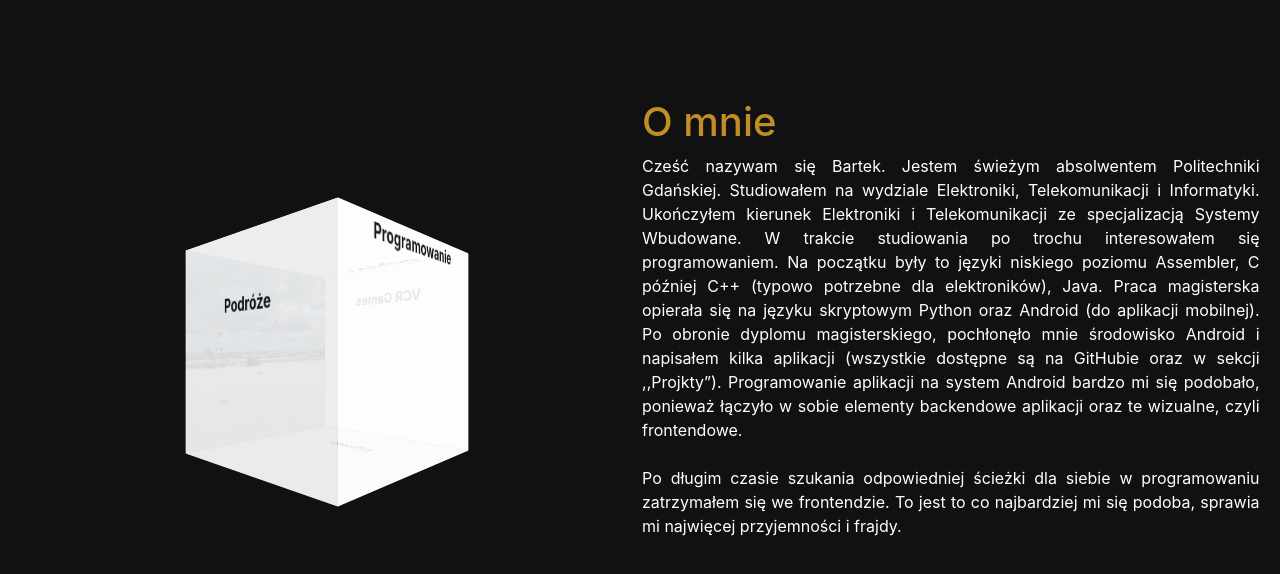
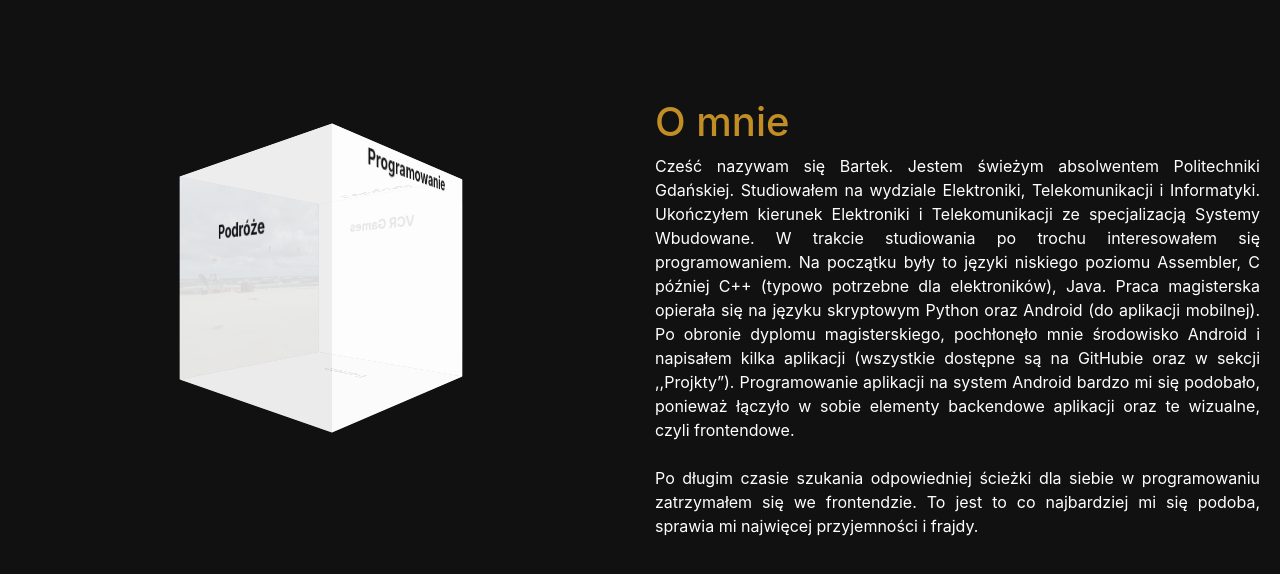
Before and after one commit to bartekhejke/bartekhejke.github.io, a plain HTML site: page index.html in a window 1280 px wide. Shown: the part 802-1376 px from the top of the page. Drawn offline with nearby package versions, Linux system fonts and the light colour scheme; a script that the page names is missing.

Commit message:
Add files via upload

```diff
--- a/index.html
+++ b/index.html
@@ -106,8 +106,9 @@
     </header>
 
     <main>
-        <article id="about">
-            <section class="section-about">
+        <article class="container-fluid" id="about">
+            <div class="row">
+                <section class="section-about col-md-6">
                     <div class="about-image">
                         <div id="boxDiv">
                             <div id="front"><br>VCR Games</div>
@@ -121,7 +122,7 @@
                         </div>
                     </div>
                 </section>
-            <section class="section-about">
+                <section class="section-about col-md-6">
                     <div class="about-text">
                         <h1 data-scroll>O mnie</h1>
                         <p data-scroll>
@@ -131,6 +132,7 @@
                         </p>
                     </div>
                 </section>
+            </div>
         </article>
 
         <article class="">
--- a/style.scss
+++ b/style.scss
@@ -18,6 +18,7 @@ body{
       right: 20px;
       bottom: 20px;
       display: none;
+      z-index: 100;
   }
 }
 
@@ -123,8 +124,8 @@ main {
             section{
                 &.section-about{
                     //  position: relative;
-                    display: inline-block;
-                    width: 49.8%;
+                    //display: inline-block;
+                    //width: 49.8%;
                     //height: auto;
                     //border: 1px solid white;
 
@@ -196,6 +197,7 @@ main {
                         left: 0px;
                         color: white;
                         text-align: justify;
+                        width: auto;
                         h1 {
                             color: #D59B28;
                             opacity: .9;
```
Also changed, not shown: style.min.css. Lines whose indentation alone changed are shown as unchanged.
